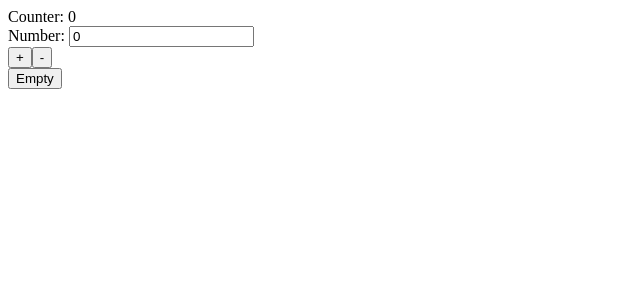
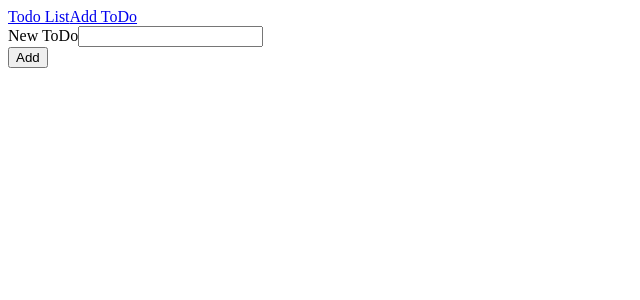
Before and after one commit to yakintech/react-state-management, a React (Create React App) app: page /addtodo in a window 1280 px wide. Shown: the top 300 px of the page, without its empty margins (0-640 px from the left). Built offline with nearby package versions, Linux system fonts and the light colour scheme.

Commit message:
redux todos sample

```diff
--- a/package.json
+++ b/package.json
@@ -10,6 +10,7 @@
     "react": "^18.2.0",
     "react-dom": "^18.2.0",
     "react-redux": "^8.0.2",
+    "react-router-dom": "^6.3.0",
     "react-scripts": "5.0.1",
     "redux": "^4.2.0",
     "web-vitals": "^2.1.4"
--- a/src/App.js
+++ b/src/App.js
@@ -1,23 +1,36 @@
 import React from 'react'
 import { Provider } from 'react-redux'
+import { Link, Route, Routes } from 'react-router-dom'
 import { createStore } from 'redux'
 import { FavoriteProvider } from './contextSample/FavoriteProductsContext'
 import ProductHeader from './contextSample/ProductHeader'
 import ProductPage from './contextSample/ProductPage'
+import AddToDo from './reduxSample/AddToDo'
 import CounterHeader from './reduxSample/CounterHeader'
 import CounterOperation from './reduxSample/CounterOperation'
+import ToDoList from './reduxSample/ToDoList'
 import { counterReducer } from './store/reducers/counter.reducer'
+import { todoreducer } from './store/reducers/todo.reducer'
 
 function App() {
 
-  var counterStore = createStore(counterReducer)
+  // var counterStore = createStore(counterReducer)
+
+  var todoStore = createStore(todoreducer)
 
   return (<>
 
-    <Provider store={counterStore}>
+    <Provider store={todoStore}>
+      <nav>
+        <Link to="/todos">Todo List</Link>
+        <Link to="/addtodo">Add ToDo</Link>
+      </nav>
 
-      <CounterHeader />
-      <CounterOperation />
+
+      <Routes>
+        <Route path="/todos" element={<ToDoList />} />
+        <Route path="/addtodo" element={<AddToDo />} />
+      </Routes>
 
     </Provider>
 
--- a/src/index.js
+++ b/src/index.js
@@ -1,10 +1,14 @@
 import React from 'react';
 import ReactDOM from 'react-dom/client';
+import { BrowserRouter } from 'react-router-dom';
 import App from './App';
 
 const root = ReactDOM.createRoot(document.getElementById('root'));
 root.render(
 
-    <App />
+    <BrowserRouter>
+        <App />
+    </BrowserRouter>
+
 
 );
--- /dev/null
+++ b/src/reduxSample/AddToDo.js
@@ -0,0 +1,51 @@
+import React, { useState } from 'react'
+import { useDispatch } from 'react-redux';
+
+function AddToDo() {
+
+    const [name, setName] = useState('');
+
+    //usedispatch hooku ile redux üzerindeki global statei değiştiriyorun. Bunun için reducer a erişiyorum...
+
+    let dispatch = useDispatch();
+
+
+    const addNewTodo = () => {
+
+        var randomId = Math.floor(Math.random() * 1000);
+
+        let newTodo = {
+            id: randomId,
+            name: name,
+            isCompleted: false
+        }
+
+        dispatch({ type: 'ADD_TODO', payload: newTodo })
+
+    }
+
+
+
+    return (
+        <>
+            <div>
+                <label>New ToDo</label>
+                <input type='text' value={name} onChange={(e) => setName(e.target.value)} />
+            </div>
+            <div>
+                <button onClick={() => addNewTodo()}>Add</button>
+            </div>
+        </>
+    )
+
+}
+
+export default AddToDo
+
+// let todos = [
+//     {
+//         id:3,
+//         name:'Login page design',
+//         isCompleted: true
+//     }
+// ]
--- /dev/null
+++ b/src/reduxSample/ToDoList.js
@@ -0,0 +1,43 @@
+import React from 'react'
+import { useDispatch, useSelector } from 'react-redux'
+
+function ToDoList() {
+
+    //redux içerisinde bulunan GLOBAL STATE e erişmek için useSelector HOOK unu kullanıyoruz
+
+    let todos = useSelector(state => state);
+
+    let dispatch = useDispatch();
+
+    const deleteToDo = (item) => {
+
+        dispatch({ type: 'REMOVE_TODO', payload: item })
+
+    }
+
+    const removeAll = () => {
+
+        dispatch({type:'REMOVE_ALL_TODO'})
+
+    }
+
+    return (
+        <>
+            <h1>Count: {todos.length}</h1>
+            <button onClick={() => removeAll()}>Remove All</button>
+            <ul>
+                {
+                    todos && todos.map((item, key) => {
+                        return <>
+                            <li id={item.id}>{item.name}</li>
+                            <button onClick={() => deleteToDo(item)}>Delete ToDo</button>
+                        </>
+                    })
+                }
+            </ul>
+        </>
+    )
+
+}
+
+export default ToDoList
--- /dev/null
+++ b/src/store/reducers/todo.reducer.js
@@ -0,0 +1,23 @@
+export const todoreducer = (state = [], action = {}) => {
+
+    if (!state) {
+        state = []
+    }
+
+    switch (action.type) {
+        case "ADD_TODO":
+            return [...state, action.payload]
+
+        case "REMOVE_TODO":
+            state = state.filter(q => q.id != action.payload.id)
+            return state
+
+        case "REMOVE_ALL_TODO":
+            return []
+
+        default:
+            return state
+    }
+
+
+}
```
Also changed, not shown: 1 other file (tests, documents, lock files or other folders).
